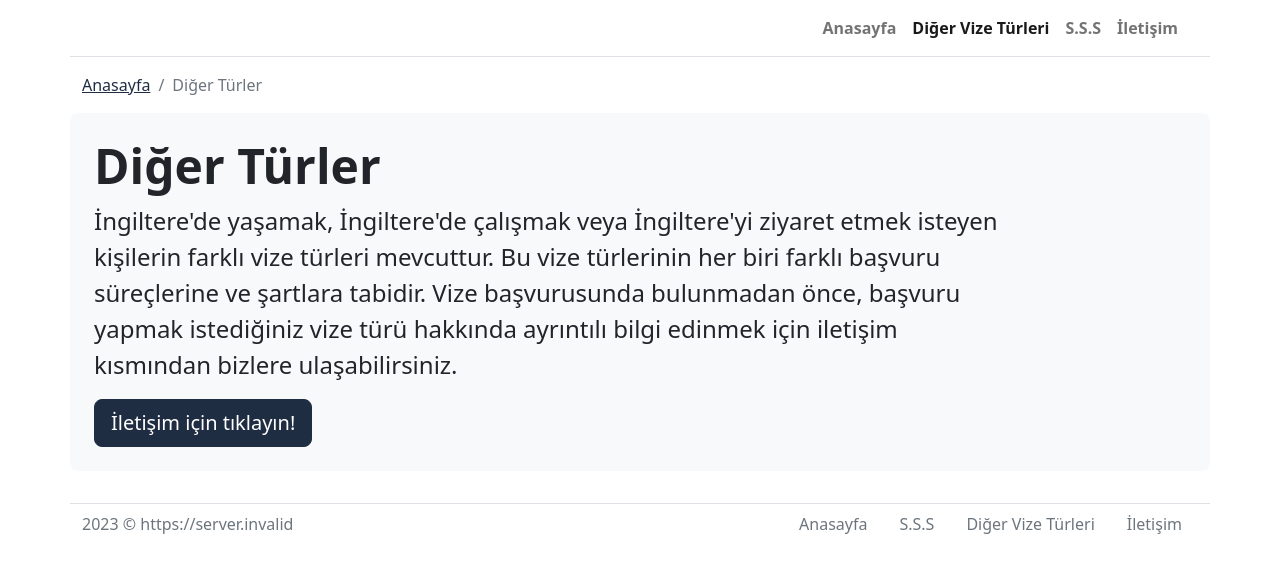
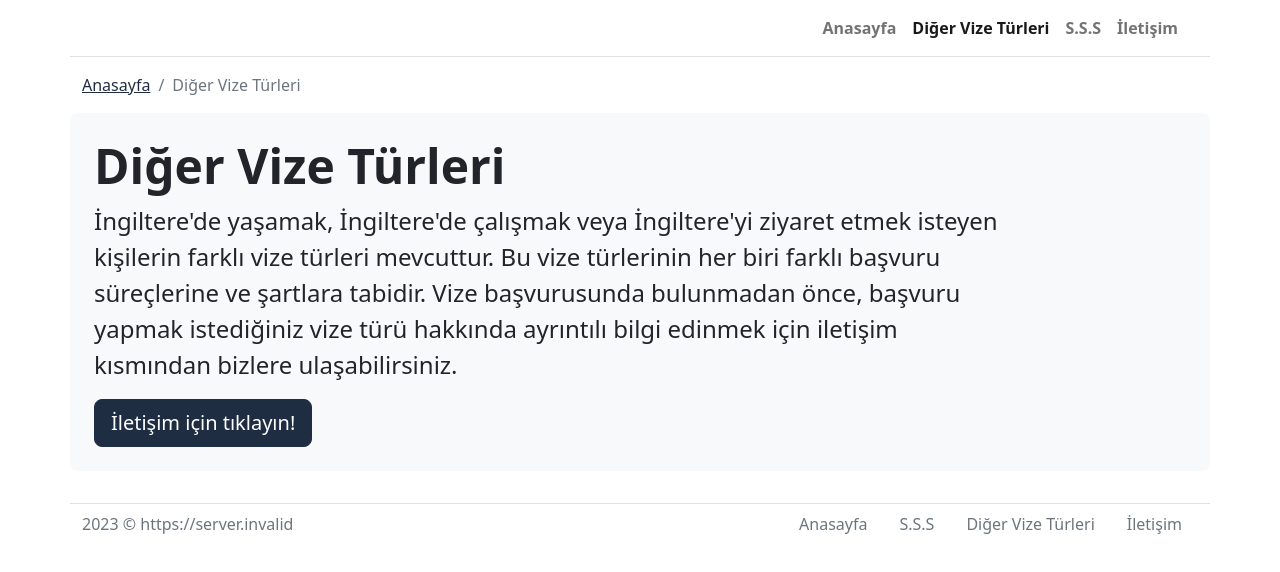
Before and after one commit to csslegal/test, a Next.js app: page /vize/diger in a window 1280 px wide. Shown: the top 572 px of the page. Built offline with nearby package versions, Linux system fonts and the light colour scheme; no server answers.

Commit message:
Diğer vize türleri başlık düzenlemesi

```diff
--- a/pages/vize/diger/index.js
+++ b/pages/vize/diger/index.js
@@ -10,7 +10,7 @@ const siteWebApiUrl = process.env.NEXT_PUBLIC_WEB_API_URL;
 const token = process.env.NEXT_PUBLIC_WEB_API_TOKEN;
 const siteWebApiId = process.env.NEXT_PUBLIC_WEB_API_ID;
 
-const pageTitle = "Diğer Türler";
+const pageTitle = "Diğer Vize Türleri";
 const description = "İngiltere'de yaşamak, İngiltere'de çalışmak veya İngiltere'yi ziyaret etmek isteyen kişilerin farklı vize türleri mevcuttur. Bu vize türlerinin her biri farklı başvuru süreçlerine ve şartlara tabidir. Vize başvurusunda bulunmadan önce, başvuru yapmak istediğiniz vize türü hakkında ayrıntılı bilgi edinmek için iletişim kısmından bizlere ulaşabilirsiniz.";
 
 const dbTable = "others";
```
